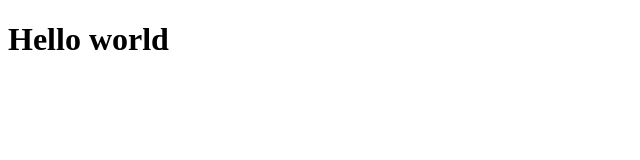
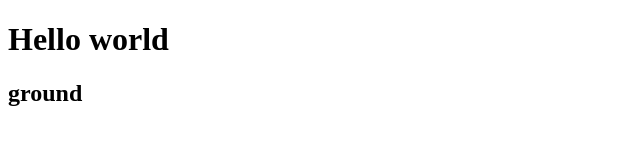
Before and after one commit to dev-shariful/letsdoit, a plain HTML site: page index.html in a window 1280 px wide. Shown: the whole page, without its empty margins (0-640 px from the left). Drawn offline with Linux system fonts and the light colour scheme.

Commit message:
second commit

```diff
--- a/index.html
+++ b/index.html
@@ -7,5 +7,6 @@
 </head>
 <body>
     <h1>Hello world</h1>
+    <h2>ground</h2>
 </body>
 </html>
```
